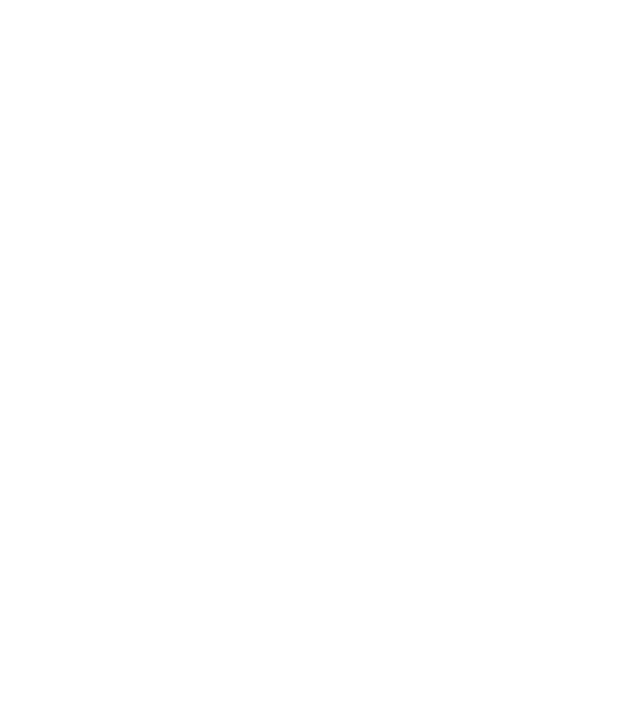
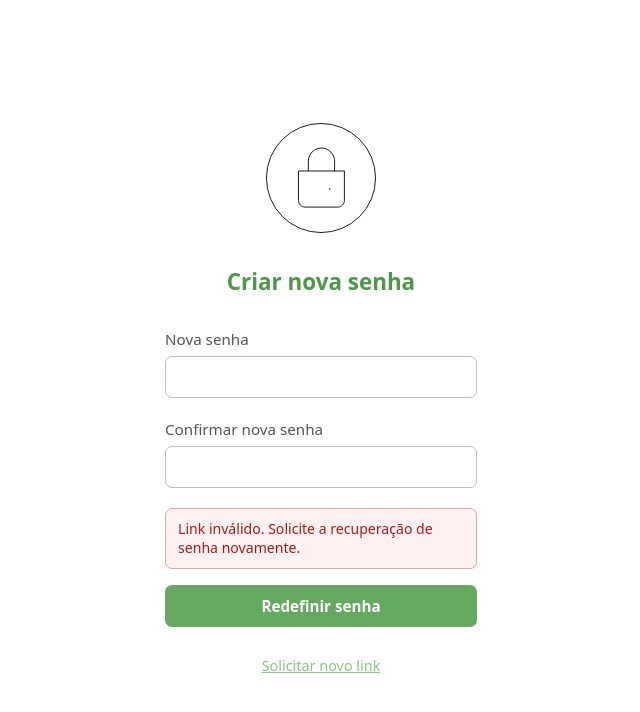
Before and after one commit to Leonardo-do-Playstation/L.A.R_Repository, an Angular app in the folder LAR_Frontend/: page /redefinir-senha in a window 1280 px wide. Before the commit this address led to /. Shown: the top 712 px of the page, without its empty margins (319-959 px from the left). Built offline with nearby package versions, Linux system fonts and the light colour scheme.

Commit message:
feat(recuperacao-senha): permite recuperar senha da conta via email

```diff
--- a/LAR_Frontend/src/app/app.routes.ts
+++ b/LAR_Frontend/src/app/app.routes.ts
@@ -78,6 +78,15 @@ export const routes: Routes = [
     title: 'Recuperar senha | L.A.R.',
     component: RecuperarSenhaComponent,
     canActivate: [guestGuard],
+  },
+
+  {
+    path: 'redefinir-senha',
+    title: 'Redefinir senha | L.A.R.',
+    loadComponent: () =>
+      import('./pages/redefinir-senha/redefinir-senha.component').then(
+        (m) => m.RedefinirSenhaComponent,
+      ),
   },
 
   {
--- a/LAR_Frontend/src/app/components/footer/footer.component.ts
+++ b/LAR_Frontend/src/app/components/footer/footer.component.ts
@@ -22,6 +22,7 @@ export class FooterComponent implements OnDestroy {
     '/cadastro',
     '/cadastro-ong',
     '/recuperar-senha',
+    '/redefinir-senha',
   ];
 
   private readonly destroy$ = new Subject<void>();
--- a/LAR_Frontend/src/app/components/navbar/navbar.component.ts
+++ b/LAR_Frontend/src/app/components/navbar/navbar.component.ts
@@ -63,7 +63,7 @@ export class NavbarComponent implements OnDestroy {
     this.tipoUsuario = perfil?.tipo ?? null;
   }
 
-  private ehTelaInicial(url: string): boolean {
+    private ehTelaInicial(url: string): boolean {
     return (
       url === '/' ||
       url === '/entrada' ||
@@ -72,7 +72,8 @@ export class NavbarComponent implements OnDestroy {
       url === '/login' ||
       url === '/cadastro' ||
       url === '/cadastro-ong' ||
-      url === '/recuperar-senha'
+      url === '/recuperar-senha' ||
+      url === '/redefinir-senha'
     );
   }
 
--- a/LAR_Frontend/src/app/pages/recuperar-senha/recuperar-senha.component.html
+++ b/LAR_Frontend/src/app/pages/recuperar-senha/recuperar-senha.component.html
@@ -52,23 +52,6 @@
             </div>
             }
 
-            @if (tokenTeste) {
-            <div class="recuperar__token">
-
-                <strong>Token de teste:</strong>
-
-                <span>
-                    {{ tokenTeste }}
-                </span>
-
-                <small>
-                    Esse token é exibido apenas durante o desenvolvimento,
-                    enquanto o envio de e-mail não estiver configurado.
-                </small>
-
-            </div>
-            }
-
             <button type="submit" class="recuperar__button" [disabled]="carregando">
 
                 @if (carregando) {
--- a/LAR_Frontend/src/app/pages/recuperar-senha/recuperar-senha.component.ts
+++ b/LAR_Frontend/src/app/pages/recuperar-senha/recuperar-senha.component.ts
@@ -21,7 +21,6 @@ export class RecuperarSenhaComponent implements OnInit {
   carregando = false;
   mensagemSucesso = '';
   mensagemErro = '';
-  tokenTeste = '';
   rotaCadastro = '/cadastro';
 
   constructor(
@@ -40,7 +39,6 @@ export class RecuperarSenhaComponent implements OnInit {
   recuperarSenha(): void {
     this.mensagemSucesso = '';
     this.mensagemErro = '';
-    this.tokenTeste = '';
 
     if (this.recuperarForm.invalid) {
       this.recuperarForm.markAllAsTouched();
@@ -58,10 +56,6 @@ export class RecuperarSenhaComponent implements OnInit {
         this.mensagemSucesso =
           resposta.mensagem ||
           'Se este e-mail estiver cadastrado, um link de recuperação será enviado.';
-
-        if (resposta.token_teste) {
-          this.tokenTeste = resposta.token_teste;
-        }
 
         this.recuperarForm.reset();
       },
--- /dev/null
+++ b/LAR_Frontend/src/app/pages/redefinir-senha/redefinir-senha.component.css
@@ -0,0 +1,173 @@
+.redefinir {
+  min-height: 100vh;
+  width: 100%;
+
+  background-color: #ffffff;
+
+  display: flex;
+  justify-content: center;
+  align-items: center;
+}
+
+.redefinir__container {
+  width: min(100%, 360px);
+
+  padding: 40px 24px;
+
+  display: flex;
+  flex-direction: column;
+  align-items: center;
+}
+
+.redefinir__icone {
+  margin-bottom: 36px;
+}
+
+.redefinir__icone img {
+  width: 110px;
+  height: 110px;
+
+  object-fit: contain;
+}
+
+.redefinir h1 {
+  width: 100%;
+
+  margin: 0 0 32px;
+
+  text-align: center;
+
+  color: #4d9748;
+
+  font-size: 1.4rem;
+  font-weight: 700;
+}
+
+.redefinir form {
+  width: 100%;
+}
+
+.redefinir__field {
+  width: 100%;
+  margin-bottom: 20px;
+}
+
+.redefinir__field label {
+  display: block;
+
+  margin-bottom: 5px;
+
+  color: #555555;
+
+  font-size: 0.95rem;
+}
+
+.redefinir__field input {
+  width: 100%;
+  height: 42px;
+
+  padding: 8px 10px;
+
+  border: 1px solid #bdbdbd;
+  border-radius: 7px;
+
+  background-color: #ffffff;
+
+  color: #333333;
+
+  box-sizing: border-box;
+}
+
+.redefinir__field input:focus {
+  border-color: #24851f;
+
+  box-shadow: 0 0 0 2px rgba(36, 133, 31, 0.15);
+}
+
+.redefinir__error {
+  display: block;
+
+  margin-top: 5px;
+
+  color: #b42318;
+
+  font-size: 0.82rem;
+}
+
+.redefinir__feedback {
+  width: 100%;
+
+  margin-bottom: 16px;
+  padding: 10px 12px;
+
+  border-radius: 7px;
+
+  box-sizing: border-box;
+
+  font-size: 0.88rem;
+  line-height: 1.4;
+}
+
+.redefinir__feedback--sucesso {
+  border: 1px solid #8bc587;
+
+  background-color: #edf8ec;
+
+  color: #24631f;
+}
+
+.redefinir__feedback--erro {
+  border: 1px solid #e0a4a4;
+
+  background-color: #fff1f1;
+
+  color: #9b1c1c;
+}
+
+.redefinir__button {
+  width: 100%;
+  height: 42px;
+
+  border: 2px solid #24851f;
+  border-radius: 7px;
+
+  background-color: #24851f;
+  color: #ffffff;
+
+  display: flex;
+  align-items: center;
+  justify-content: center;
+
+  font-size: 0.95rem;
+  font-weight: 600;
+
+  text-decoration: none;
+
+  cursor: pointer;
+}
+
+.redefinir__button:hover:not(:disabled) {
+  background-color: #1d6e19;
+  border-color: #1d6e19;
+}
+
+.redefinir__button:disabled {
+  opacity: 0.7;
+
+  cursor: not-allowed;
+}
+
+.redefinir__voltar {
+  margin-top: 28px;
+
+  color: #8bc587;
+
+  font-size: 0.9rem;
+  font-weight: 500;
+
+  text-decoration: underline;
+}
+
+.redefinir__voltar:hover {
+  color: #4d9748;
+}
--- /dev/null
+++ b/LAR_Frontend/src/app/pages/redefinir-senha/redefinir-senha.component.html
@@ -0,0 +1,82 @@
+<section class="redefinir">
+
+    <div class="redefinir__container">
+
+        <div class="redefinir__icone">
+            <img src="/assets/cadeado.svg" alt="Redefinição de senha">
+        </div>
+
+        @if (concluido) {
+
+        <h1>Senha redefinida!</h1>
+
+        <div class="redefinir__feedback redefinir__feedback--sucesso">
+            Sua senha foi alterada com sucesso. Já é possível entrar com a nova senha.
+        </div>
+
+        <a class="redefinir__button" routerLink="/login">
+            Ir para o login
+        </a>
+
+        } @else {
+
+        <h1>Criar nova senha</h1>
+
+        <form [formGroup]="redefinirForm" (ngSubmit)="redefinirSenha()">
+
+            <div class="redefinir__field">
+                <label for="novaSenha">Nova senha</label>
+
+                <input id="novaSenha" type="password" formControlName="novaSenha" autocomplete="new-password">
+
+                @if (
+                redefinirForm.controls.novaSenha.touched &&
+                redefinirForm.controls.novaSenha.invalid
+                ) {
+                <span class="redefinir__error" role="alert">
+                    A senha deve ter no mínimo 6 caracteres.
+                </span>
+                }
+            </div>
+
+            <div class="redefinir__field">
+                <label for="confirmarSenha">Confirmar nova senha</label>
+
+                <input id="confirmarSenha" type="password" formControlName="confirmarSenha"
+                    autocomplete="new-password">
+
+                @if (
+                redefinirForm.controls.confirmarSenha.touched &&
+                redefinirForm.errors?.['senhasDiferentes']
+                ) {
+                <span class="redefinir__error" role="alert">
+                    As senhas não coincidem.
+                </span>
+                }
+            </div>
+
+            @if (mensagemErro) {
+            <div class="redefinir__feedback redefinir__feedback--erro">
+                {{ mensagemErro }}
+            </div>
+            }
+
+            <button type="submit" class="redefinir__button" [disabled]="carregando || !token">
+                @if (carregando) {
+                Salvando...
+                } @else {
+                Redefinir senha
+                }
+            </button>
+
+        </form>
+
+        <a class="redefinir__voltar" routerLink="/recuperar-senha">
+            Solicitar novo link
+        </a>
+
+        }
+
+    </div>
+
+</section>
--- /dev/null
+++ b/LAR_Frontend/src/app/pages/redefinir-senha/redefinir-senha.component.ts
@@ -0,0 +1,87 @@
+import { Component, OnInit } from '@angular/core';
+import {
+  AbstractControl,
+  FormBuilder,
+  ReactiveFormsModule,
+  ValidationErrors,
+  Validators,
+} from '@angular/forms';
+import { ActivatedRoute, RouterLink } from '@angular/router';
+
+import { AuthService } from '../../services/auth.service';
+
+function senhasIguais(form: AbstractControl): ValidationErrors | null {
+  const senha = form.get('novaSenha')?.value;
+  const confirmar = form.get('confirmarSenha')?.value;
+
+  return senha === confirmar ? null : { senhasDiferentes: true };
+}
+
+@Component({
+  selector: 'app-redefinir-senha',
+  standalone: true,
+  imports: [ReactiveFormsModule, RouterLink],
+  templateUrl: './redefinir-senha.component.html',
+  styleUrl: './redefinir-senha.component.css',
+})
+export class RedefinirSenhaComponent implements OnInit {
+  redefinirForm = this.formBuilder.group(
+    {
+      novaSenha: ['', [Validators.required, Validators.minLength(6)]],
+      confirmarSenha: ['', [Validators.required]],
+    },
+    { validators: senhasIguais },
+  );
+
+  token = '';
+  carregando = false;
+  concluido = false;
+  mensagemErro = '';
+
+  constructor(
+    private formBuilder: FormBuilder,
+    private route: ActivatedRoute,
+    private authService: AuthService,
+  ) {}
+
+  ngOnInit(): void {
+    this.token = this.route.snapshot.queryParamMap.get('token') ?? '';
+
+    if (!this.token) {
+      this.mensagemErro =
+        'Link inválido. Solicite a recuperação de senha novamente.';
+    }
+  }
+
+  redefinirSenha(): void {
+    this.mensagemErro = '';
+
+    if (!this.token) {
+      return;
+    }
+
+    if (this.redefinirForm.invalid) {
+      this.redefinirForm.markAllAsTouched();
+      return;
+    }
+
+    this.carregando = true;
+
+    this.authService
+      .redefinirSenha(this.token, this.redefinirForm.value.novaSenha!)
+      .subscribe({
+        next: () => {
+          this.carregando = false;
+          this.concluido = true;
+        },
+
+        error: (erro) => {
+          this.carregando = false;
+
+          this.mensagemErro =
+            erro.error?.mensagem ||
+            'Não foi possível redefinir a senha. Solicite um novo link.';
+        },
+      });
+  }
+}
```
Also changed, not shown: 1 other file (tests, documents, lock files or other folders).
